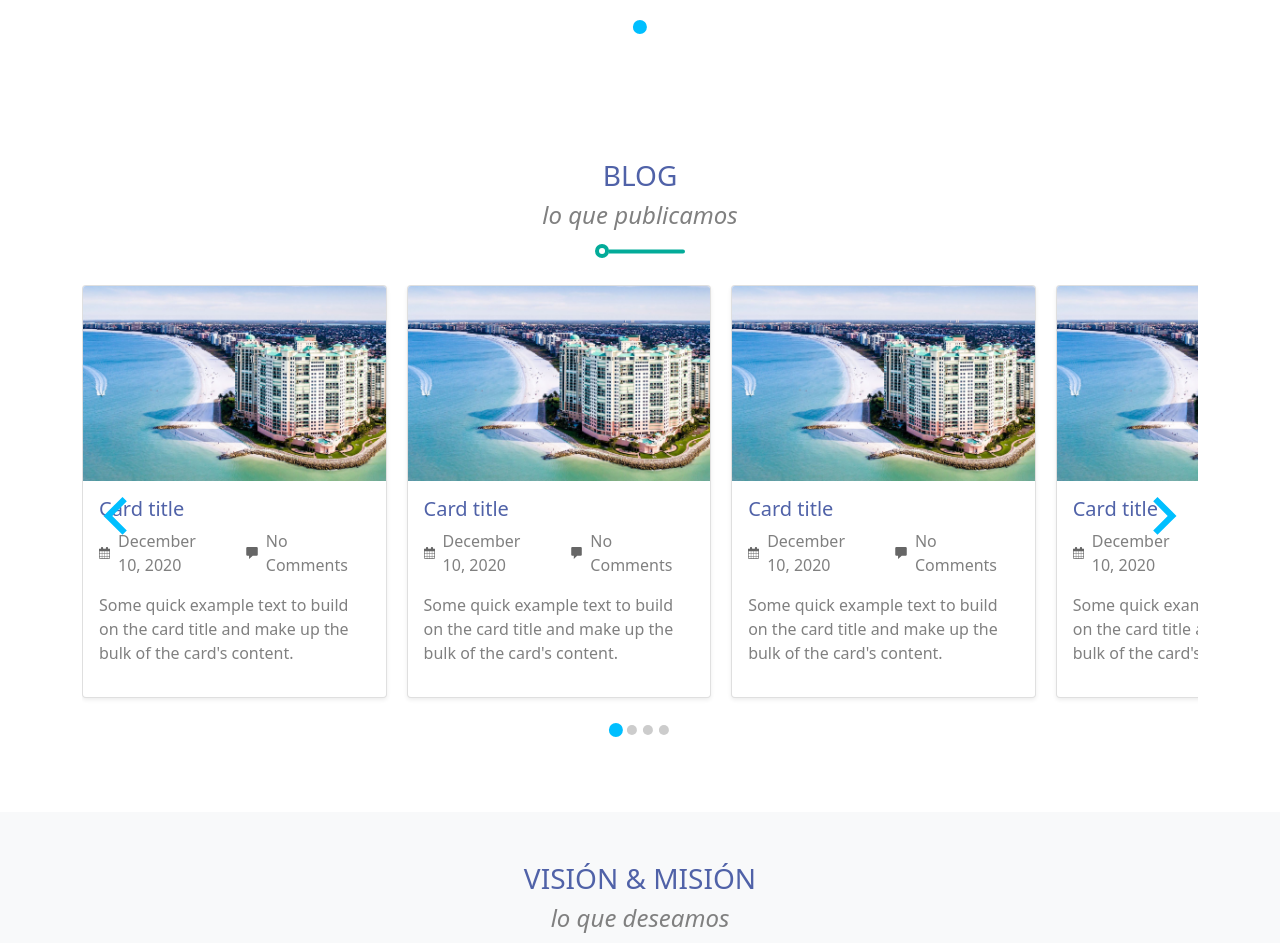
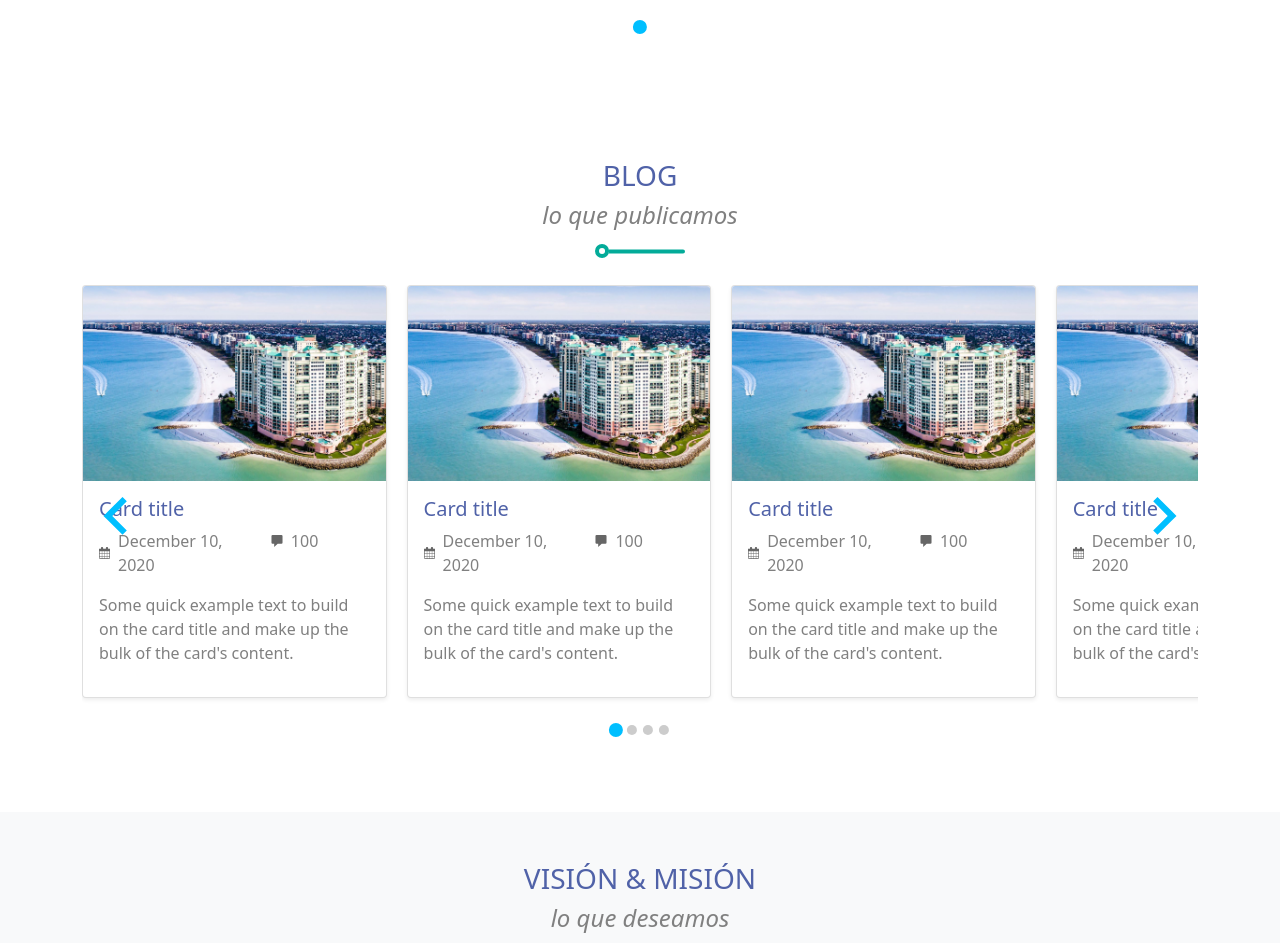
Before and after one commit to andova86/zun, a plain HTML site: page index.html in a window 1280 px wide. Shown: the part 2700-3643 px from the top of the page. Drawn offline with Linux system fonts and the light colour scheme.

Commit message:
Se arreglo los card del Blog

```diff
--- a/index.html
+++ b/index.html
@@ -565,7 +565,7 @@
                                                   <h5 class="card-title text-primary">Card title</h5>
 
                                                     <div class="row">
-                                                        <div class="col-6 ">
+                                                        <div class="col-9 col-sm-7">
                                                             <div class=" align-items-center d-inline-flex">
 
                                                                     <img src="img/svg/date.svg" width="12" height="12" alt="date" class="mr-2">
@@ -579,13 +579,13 @@
 
                                                         </div>
 
-                                                        <div class="col-6 ">
+                                                        <div class="col-3 col-sm-5">
                                                             <div class=" align-items-center d-inline-flex">
 
                                                                 <img src="img/svg/coment.svg" width="12" height="12" alt="date" class="mr-2">
 
 
-                                                                <p class="text-grey mb-0">No Comments</p>
+                                                                <p class="text-grey mb-0">100</p>
 
                                                         </div>
 
@@ -609,7 +609,7 @@
                                                   <h5 class="card-title text-primary">Card title</h5>
 
                                                     <div class="row">
-                                                        <div class="col-6 ">
+                                                        <div class="col-9 col-sm-7">
                                                             <div class=" align-items-center d-inline-flex">
 
                                                                     <img src="img/svg/date.svg" width="12" height="12" alt="date" class="mr-2">
@@ -623,13 +623,13 @@
 
                                                         </div>
 
-                                                        <div class="col-6 ">
+                                                        <div class="col-3 col-sm-5">
                                                             <div class=" align-items-center d-inline-flex">
 
                                                                 <img src="img/svg/coment.svg" width="12" height="12" alt="date" class="mr-2">
 
 
-                                                                <p class="text-grey mb-0">No Comments</p>
+                                                                <p class="text-grey mb-0">100</p>
 
                                                         </div>
 
@@ -654,7 +654,7 @@
                                                   <h5 class="card-title text-primary">Card title</h5>
 
                                                     <div class="row">
-                                                        <div class="col-6 ">
+                                                        <div class="col-9 col-sm-7">
                                                             <div class=" align-items-center d-inline-flex">
 
                                                                     <img src="img/svg/date.svg" width="12" height="12" alt="date" class="mr-2">
@@ -668,13 +668,13 @@
 
                                                         </div>
 
-                                                        <div class="col-6 ">
+                                                        <div class="col-3 col-sm-5">
                                                             <div class=" align-items-center d-inline-flex">
 
                                                                 <img src="img/svg/coment.svg" width="12" height="12" alt="date" class="mr-2">
 
 
-                                                                <p class="text-grey mb-0">No Comments</p>
+                                                                <p class="text-grey mb-0">100</p>
 
                                                         </div>
 
@@ -698,7 +698,7 @@
                                                   <h5 class="card-title text-primary">Card title</h5>
 
                                                     <div class="row">
-                                                        <div class="col-6 ">
+                                                        <div class="col-9 col-sm-7">
                                                             <div class=" align-items-center d-inline-flex">
 
                                                                     <img src="img/svg/date.svg" width="12" height="12" alt="date" class="mr-2">
@@ -712,13 +712,13 @@
 
                                                         </div>
 
-                                                        <div class="col-6 ">
+                                                        <div class="col-3 col-sm-5">
                                                             <div class=" align-items-center d-inline-flex">
 
                                                                 <img src="img/svg/coment.svg" width="12" height="12" alt="date" class="mr-2">
 
 
-                                                                <p class="text-grey mb-0">No Comments</p>
+                                                                <p class="text-grey mb-0">100</p>
 
                                                         </div>
 
@@ -1063,7 +1063,7 @@ perPage: 3,
             },
 
             576: {
-                perPage: 1,
+                perPage: 1.3,
                 arrows: false,
             },
         },
```
